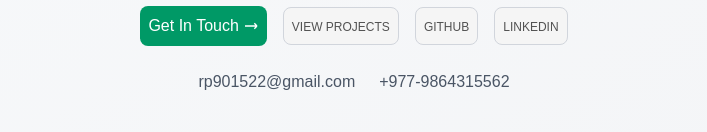
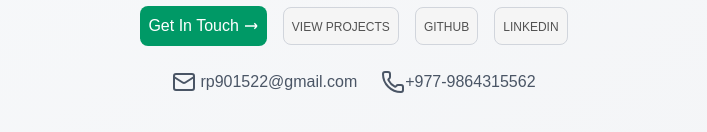
Before and after one commit to RakeshPandey0/portfolio, a Next.js app: page / in a window 1280 px wide. Shown: the part 470-602 px from the top of the page, without its empty margins (286-993 px from the left). Built offline with nearby package versions, Linux system fonts and the light colour scheme.

Commit message:
style: icons and font style added in hero section

```diff
--- a/app/_components/Hero/page.js
+++ b/app/_components/Hero/page.js
@@ -1,4 +1,6 @@
 import React from "react";
+import Email from "../ui/Email";
+import Mobile from "../ui/Mobile";
 export default function page() {
   return (
     <section className="min-h-screen flex items-center justify-center bg-gradient-to-br from-slate-50 to-gray-100 px-4">
@@ -42,10 +44,10 @@ export default function page() {
         </div>
         <div className="flex justify-center gap-6 m-2 p-2">
           <div>
-            <button className="text-gray-600">rp901522@gmail.com</button>
+            <Email email={"rp901522@gmail.com"} />
           </div>
           <div>
-            <button className="text-gray-600">+977-9864315562</button>
+            <Mobile phone={"+977-9864315562"} />
           </div>
         </div>
       </div>
--- a/app/_components/ui/Email.js
+++ b/app/_components/ui/Email.js
@@ -0,0 +1,12 @@
+import React from "react";
+import { Mail } from "lucide-react";
+const Email = ({ email }) => {
+  return (
+    <div className="cursor-default flex text-gray-600 gap-1 hover:text-blue-950">
+      <Mail />
+      {email}
+    </div>
+  );
+};
+
+export default Email;
--- /dev/null
+++ b/app/_components/ui/Mobile.js
@@ -0,0 +1,12 @@
+import React from "react";
+import { Phone } from "lucide-react";
+const Mobile = ({ phone }) => {
+  return (
+    <div className="cursor-default flex text-gray-600 hover:text-blue-950">
+      <Phone />
+      {phone}
+    </div>
+  );
+};
+
+export default Mobile;
```
Also changed, not shown: app/_components/ui/Phone.js (deleted).
